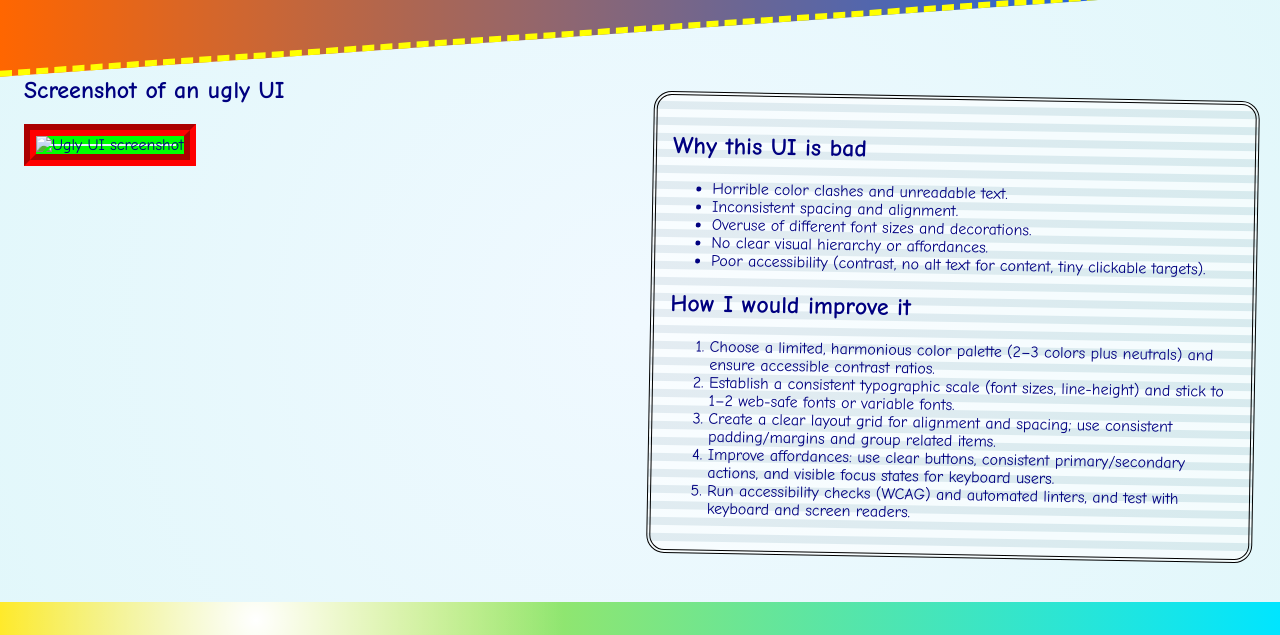
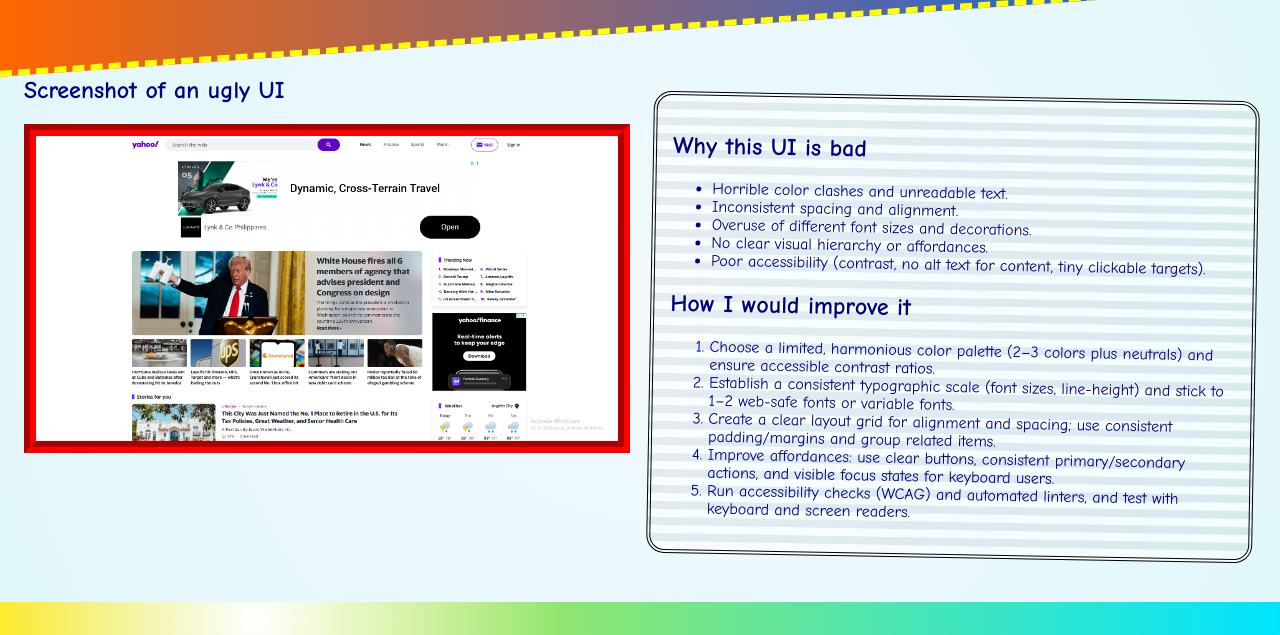
Before and after one commit to Novastiel/reimagined-enigma, a website: page index.html in a window 1280 px wide. Shown: the part 158-793 px from the top of the page. Drawn offline with Linux system fonts and the light colour scheme.

Commit message:
update inex.html

```diff
--- a/index.html
+++ b/index.html
@@ -15,7 +15,7 @@
   <main class="content">
     <section class="screenshot">
       <h2>Screenshot of an ugly UI</h2>
-      <img src="ugly_screenshot.png" alt="Ugly UI screenshot" />
+      <img src="ugly ui.png" alt="Ugly UI screenshot" />
     </section>
 
     <section class="analysis">
```
